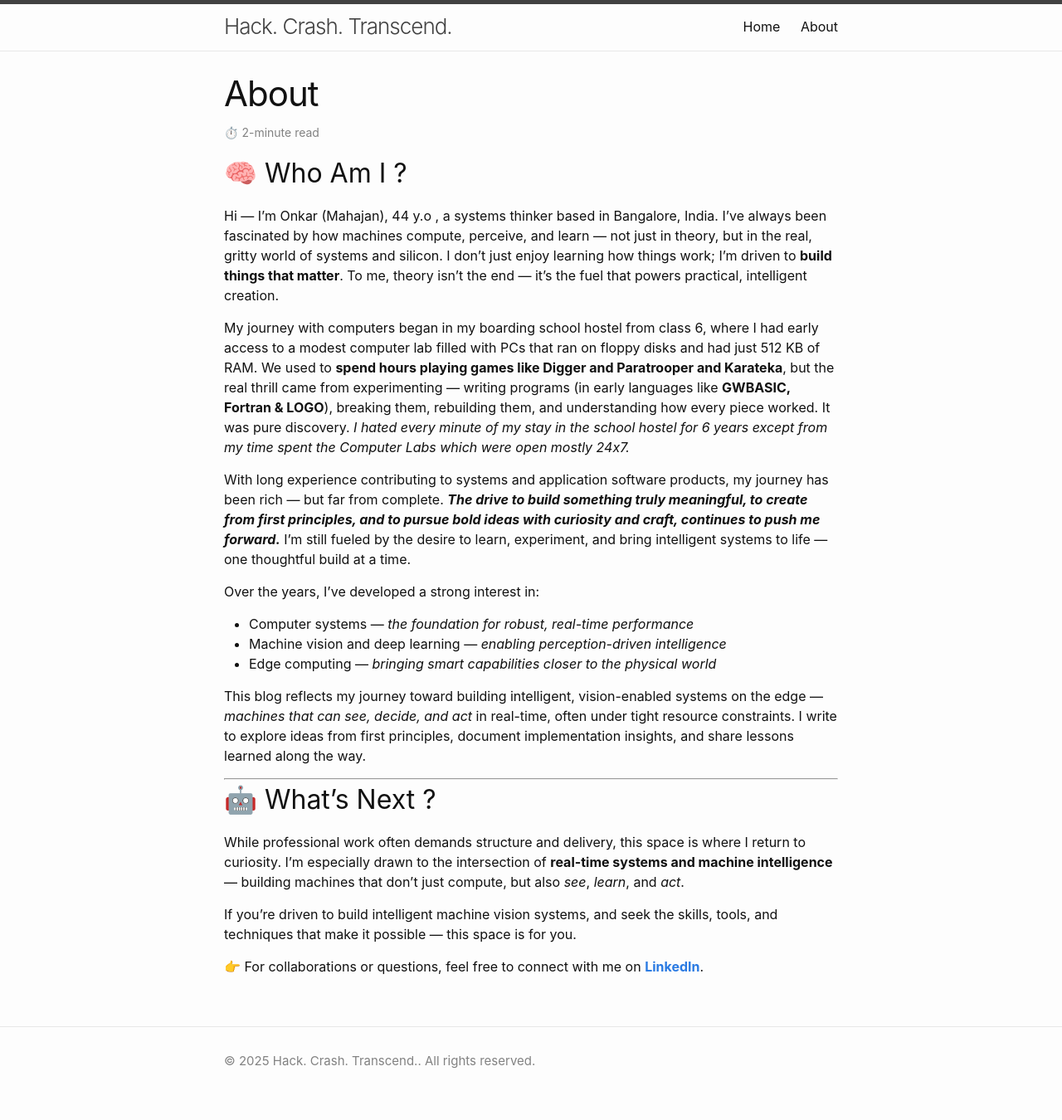
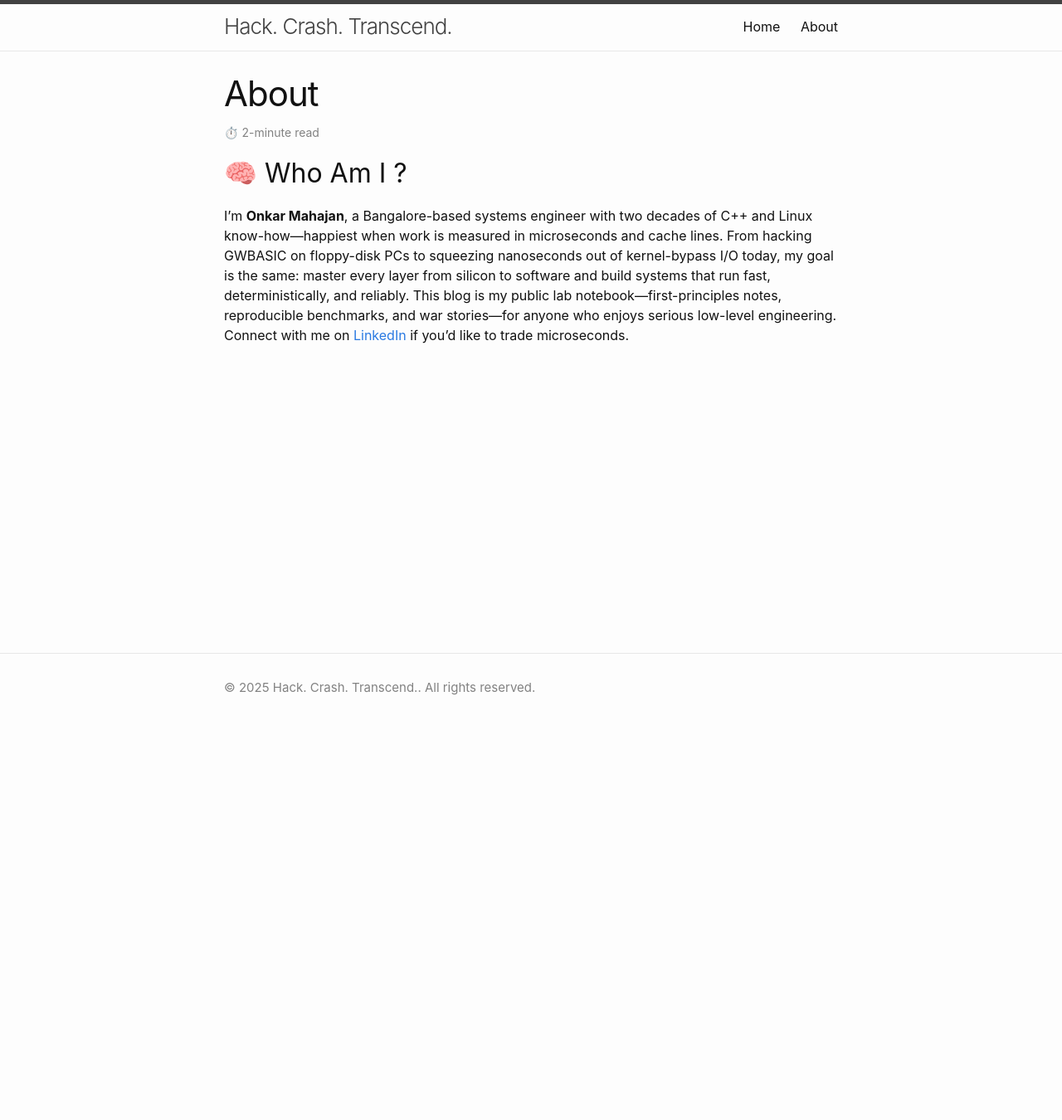
Before and after one commit to on2k23nm/on2k23nm.github.io, a Jekyll site: the page built from about.markdown, in a window 1280 px wide. Shown: the whole page at 83% size. Built offline with Jekyll 4.4.1, drawn with Linux system fonts in a browser that asks for light colours; after the commit the page ends 900 px from its top, so only the background shows below that.

Commit message:
Changed about me

```diff
--- a/about.markdown
+++ b/about.markdown
@@ -6,7 +6,7 @@ permalink: /about/
 
 ## 🧠 Who Am I ?
 
-Hi — I’m Onkar (Mahajan), 44 y.o , a systems thinker based in Bangalore, India. I’ve always been fascinated by how machines compute, perceive, and learn — not just in theory, but in the real, gritty world of systems and silicon. I don’t just enjoy learning how things work; I’m driven to **build things that matter**. To me, theory isn’t the end — it’s the fuel that powers practical, intelligent creation.
+<!-- Hi — I’m Onkar (Mahajan), 44 y.o , a systems thinker based in Bangalore, India. I’ve always been fascinated by how machines compute, perceive, and learn — not just in theory, but in the real, gritty world of systems and silicon. I don’t just enjoy learning how things work; I’m driven to **build things that matter**. To me, theory isn’t the end — it’s the fuel that powers practical, intelligent creation.
 
 My journey with computers began in my boarding school hostel from class 6, where I had early access to a modest computer lab filled with PCs that ran on floppy disks and had just 512 KB of RAM. We used to **spend hours playing games like Digger and Paratrooper and Karateka**, but the real thrill came from experimenting — writing programs (in early languages like **GWBASIC, Fortran & LOGO**), breaking them, rebuilding them, and understanding how every piece worked. It was pure discovery.
 _I hated every minute of my stay in the school hostel for 6 years except from my time spent the Computer Labs which were open mostly 24x7._
@@ -29,4 +29,6 @@ While professional work often demands structure and delivery, this space is wher
 
 If you're driven to build intelligent machine vision systems, and seek the skills, tools, and techniques that make it possible — this space is for you.
 
-👉 For collaborations or questions, feel free to connect with me on [**LinkedIn**](https://www.linkedin.com/in/onkarnm).
+👉 For collaborations or questions, feel free to connect with me on [**LinkedIn**](https://www.linkedin.com/in/onkarnm). -->
+
+I’m **Onkar Mahajan**, a Bangalore-based systems engineer with two decades of C++ and Linux know-how—happiest when work is measured in microseconds and cache lines. From hacking GWBASIC on floppy-disk PCs to squeezing nanoseconds out of kernel-bypass I/O today, my goal is the same: master every layer from silicon to software and build systems that run fast, deterministically, and reliably. This blog is my public lab notebook—first-principles notes, reproducible benchmarks, and war stories—for anyone who enjoys serious low-level engineering. Connect with me on [LinkedIn](https://www.linkedin.com/in/onkarnm) if you’d like to trade microseconds.
```
